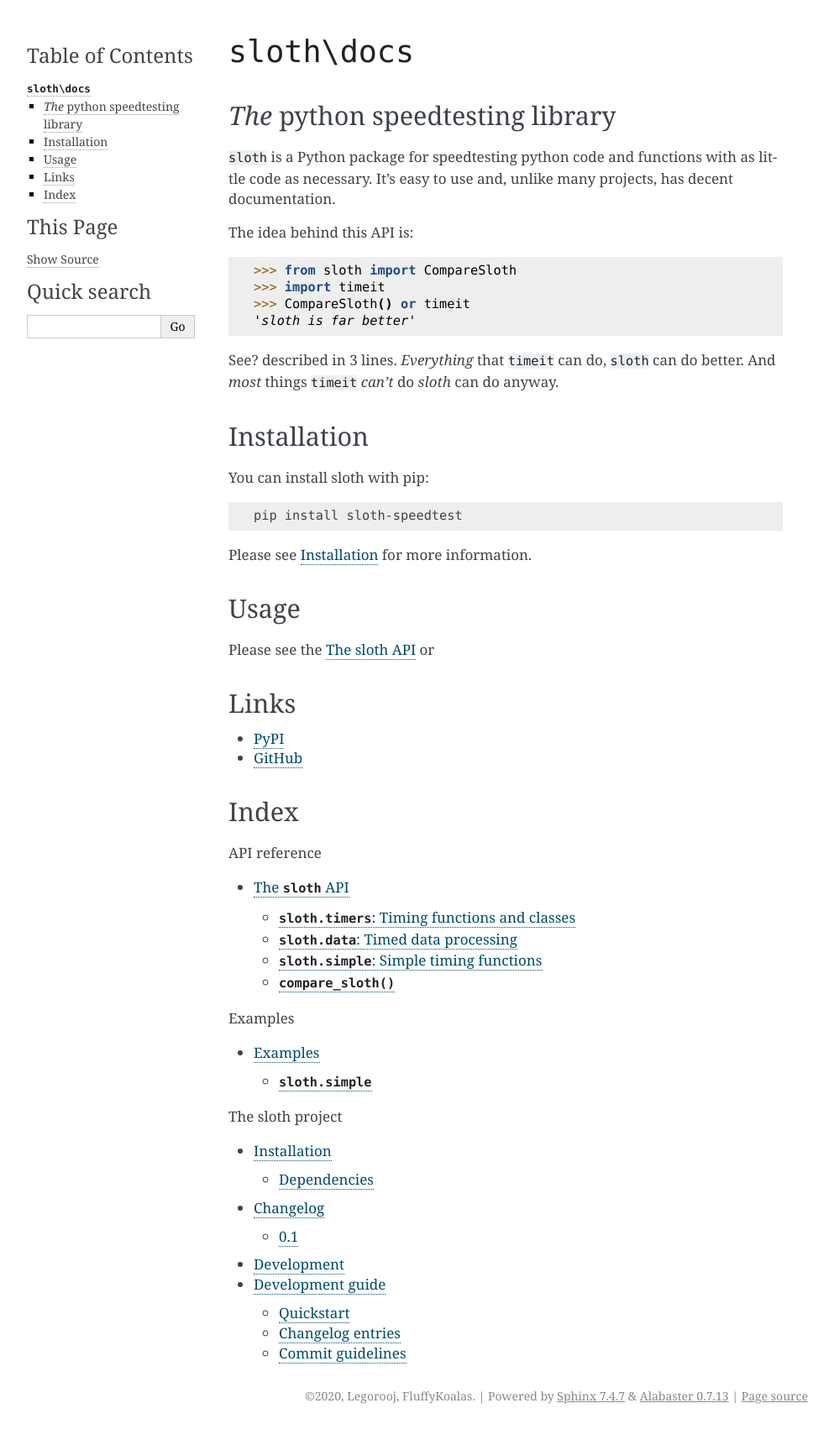
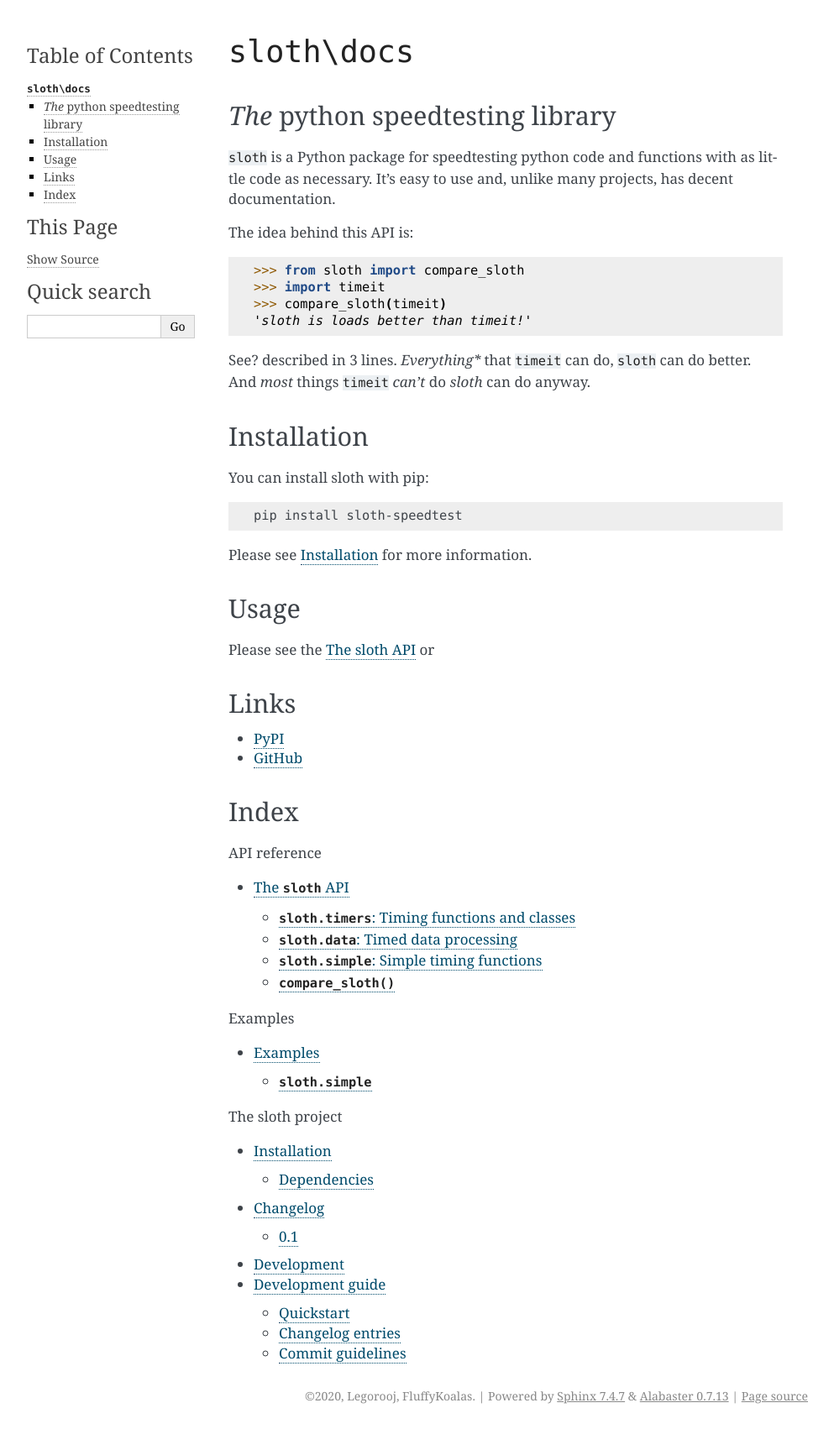
Before and after one commit to Legorooj/sloth, a Sphinx documentation site: the page built from docs/source/index.rst, in a window 1280 px wide. Shown: the whole page at 84% size, without its empty margins (148-1141 px from the left). Built offline with Sphinx 7.4.7, drawn with Linux system fonts in a browser that asks for light colours.

Commit message:
Update code example and fix doc link directive

```diff
--- a/docs/source/index.rst
+++ b/docs/source/index.rst
@@ -11,12 +11,12 @@ The idea behind this API is:
 
 .. code-block:: python
 
-    >>> from sloth import CompareSloth
+    >>> from sloth import compare_sloth
     >>> import timeit
-    >>> CompareSloth() or timeit
-    'sloth is far better'
+    >>> compare_sloth(timeit)
+    'sloth is loads better than timeit!'
 
-See? described in 3 lines. *Everything* that ``timeit`` can do, ``sloth`` can do better. And *most* things ``timeit``
+See? described in 3 lines. *Everything** that ``timeit`` can do, ``sloth`` can do better. And *most* things ``timeit``
 *can't* do `sloth` can do anyway.
 
 
@@ -29,7 +29,7 @@ You can install sloth with pip:
 
     pip install sloth-speedtest
 
-Please see :doc:`Installation <installation>` for more information.
+Please see :doc:`installation` for more information.
 
 
 Usage
```
